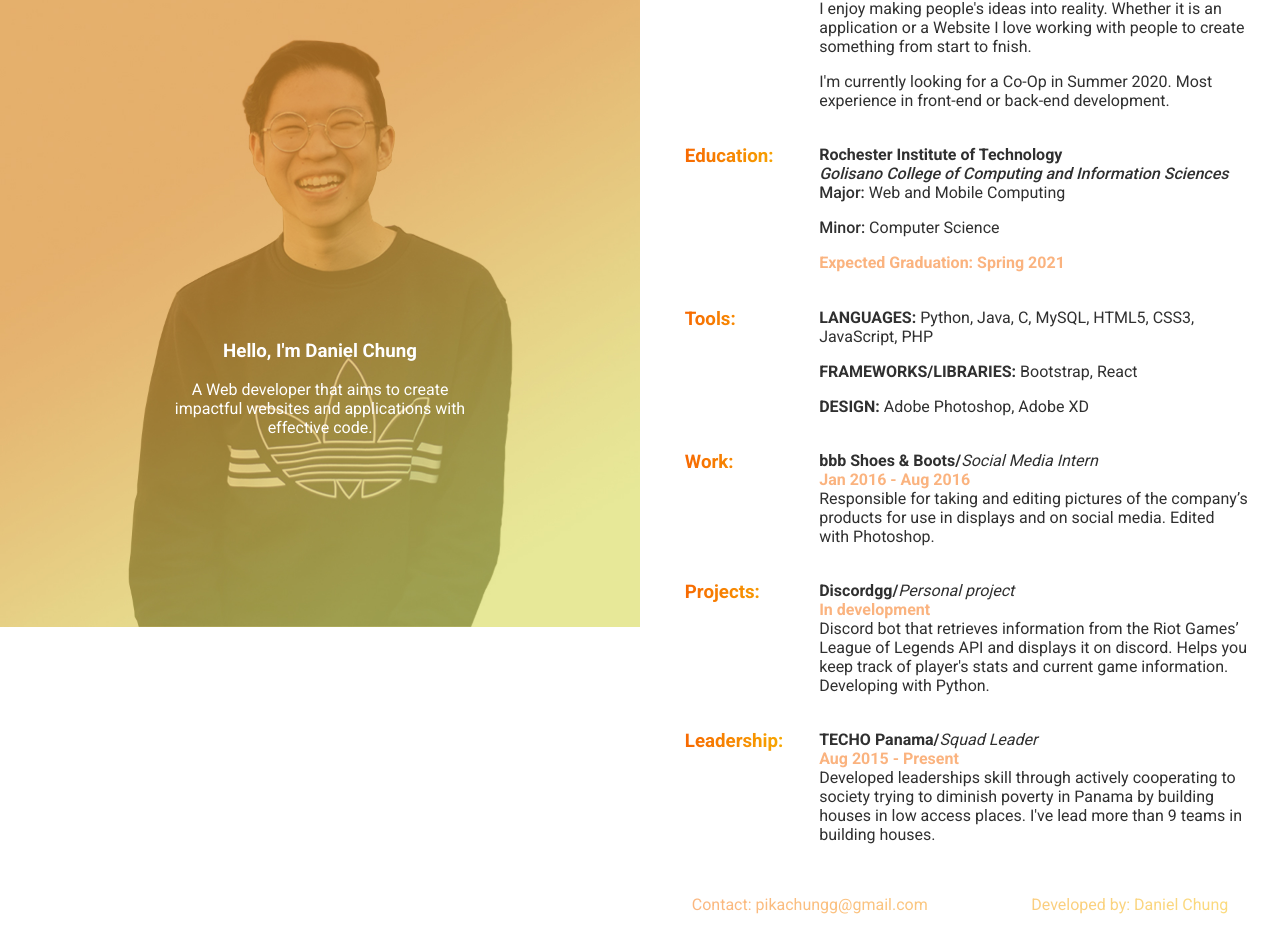
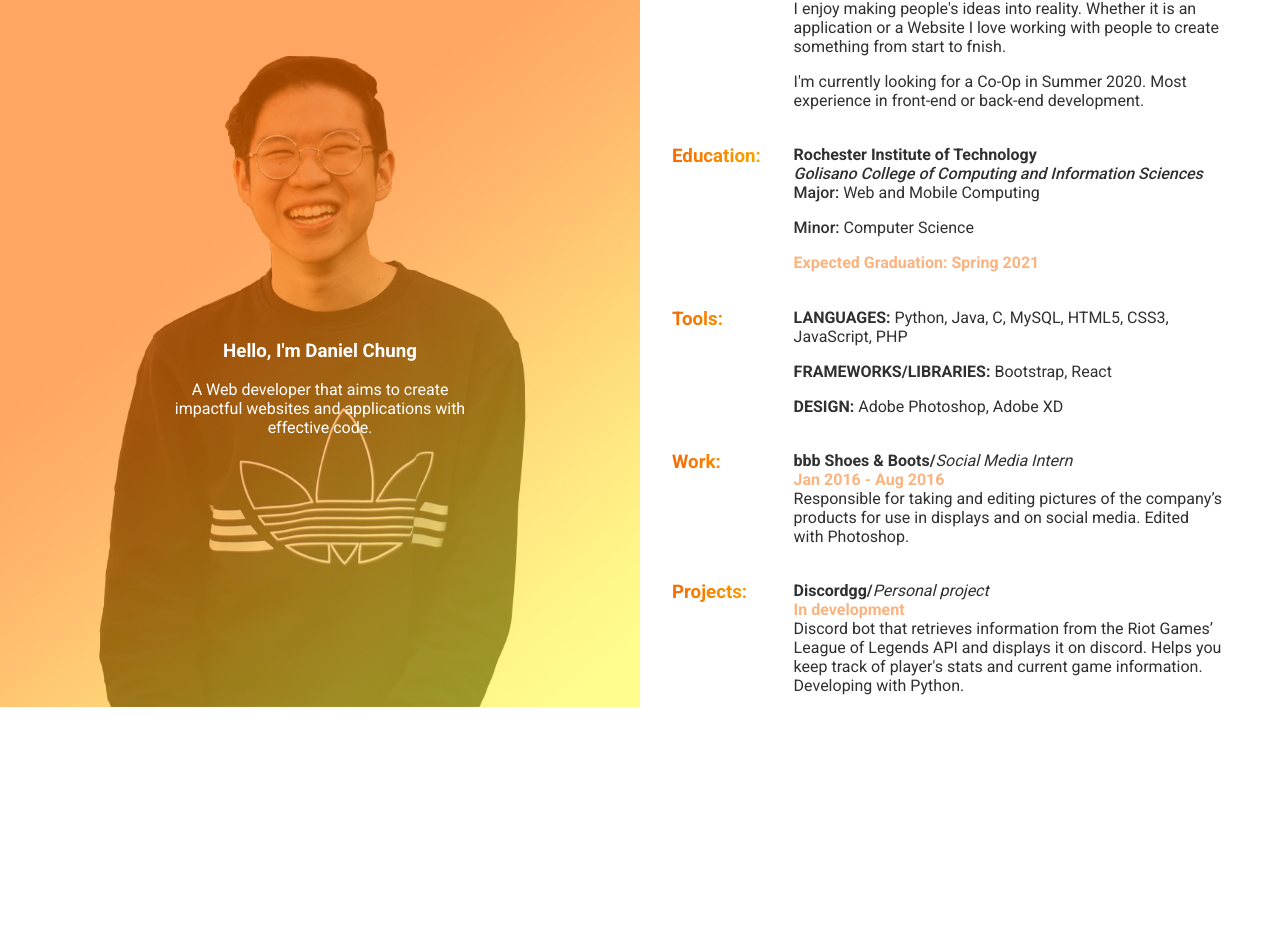
Before and after one commit to pikachungg/Resume_website, a React (Create React App) app: page / in a window 1280 px wide. Shown: the part 93-1045 px from the top of the page. After the commit the page ends 800 px from the top, so only its background shows below. Built offline with nearby package versions, Linux system fonts and the light colour scheme.

Commit message:
Image Fix

```diff
--- a/src/App.css
+++ b/src/App.css
@@ -3,18 +3,17 @@
 }
 
 .container {
-	width: 100vw;
+	width: 100%;
 	height: 100vh;
 }
 
 .left {
-	width: 50vw;
+	width: 50%;
 	height: 100vh;
 	color: white;
 	float: left;
 	position: fixed;
 	text-align: center;
-	overflow: hidden;
 }
 
 .image-content{
@@ -27,14 +26,17 @@
 
 .left img {
 	width: 100%;
+	height: 100%;
+	object-fit: cover;
 }
 
 .right {
-	width: 50vw;
+	width: 50%;
 	height: 100vh;
 	float: right;
 	color: rgb(48, 48, 48);
 	background-color: #FFFFFF;
+	overflow-x: hidden;
 }
 
 .container::after {
@@ -49,8 +51,8 @@
 
 .introduction h3{
 	margin-top: 0;
-	margin-left: 7%;
-	padding-right: 7%;
+	margin-left: 5%;
+	padding-right: 5%;
 	width: 7vw;
 	float: left;
 	background: -webkit-linear-gradient(right, #F6BE00, #F76902);
--- a/src/App.js
+++ b/src/App.js
@@ -78,6 +78,15 @@
 
 				{/* FOOTER */}
 
+				<div className="introduction">
+					<h3>Leadership: </h3>
+					<div className="div-content">
+						<p className="work">TECHO Panama/<span className="work-description">Squad Leader</span></p>
+						<p className="work-duration">Aug 2015 - Present</p>
+						<p>Developed leaderships skill through actively cooperating to society trying to diminish poverty in Panama by building houses in low access places. I've lead more than 9 teams in building houses.</p>
+					</div>
+				</div>
+
 				<footer>
 					<div className="footer">
 						<p>Contact: pikachungg@gmail.com</p>
```
Also changed, not shown: src/assets/images/resume.jpg.
